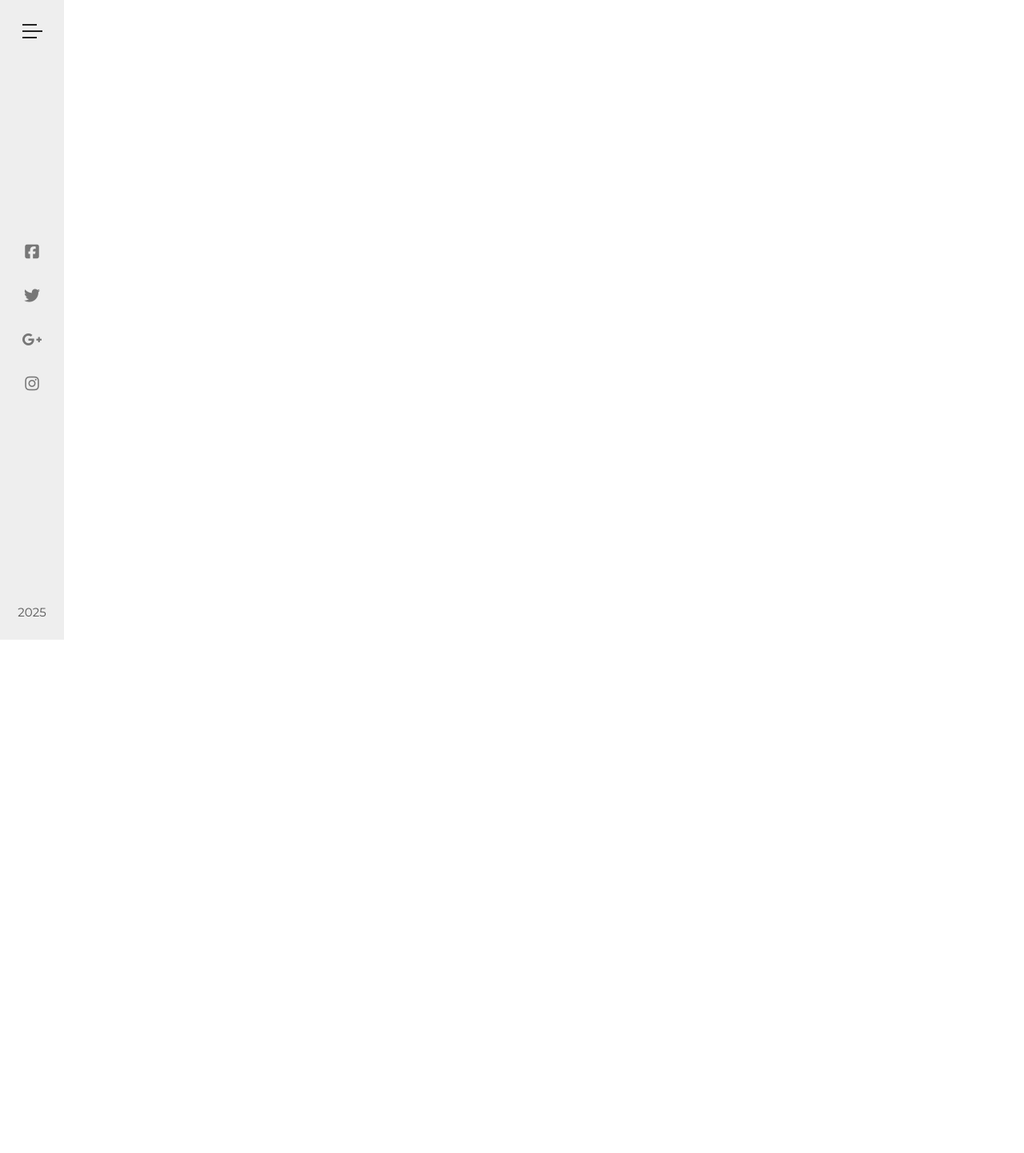
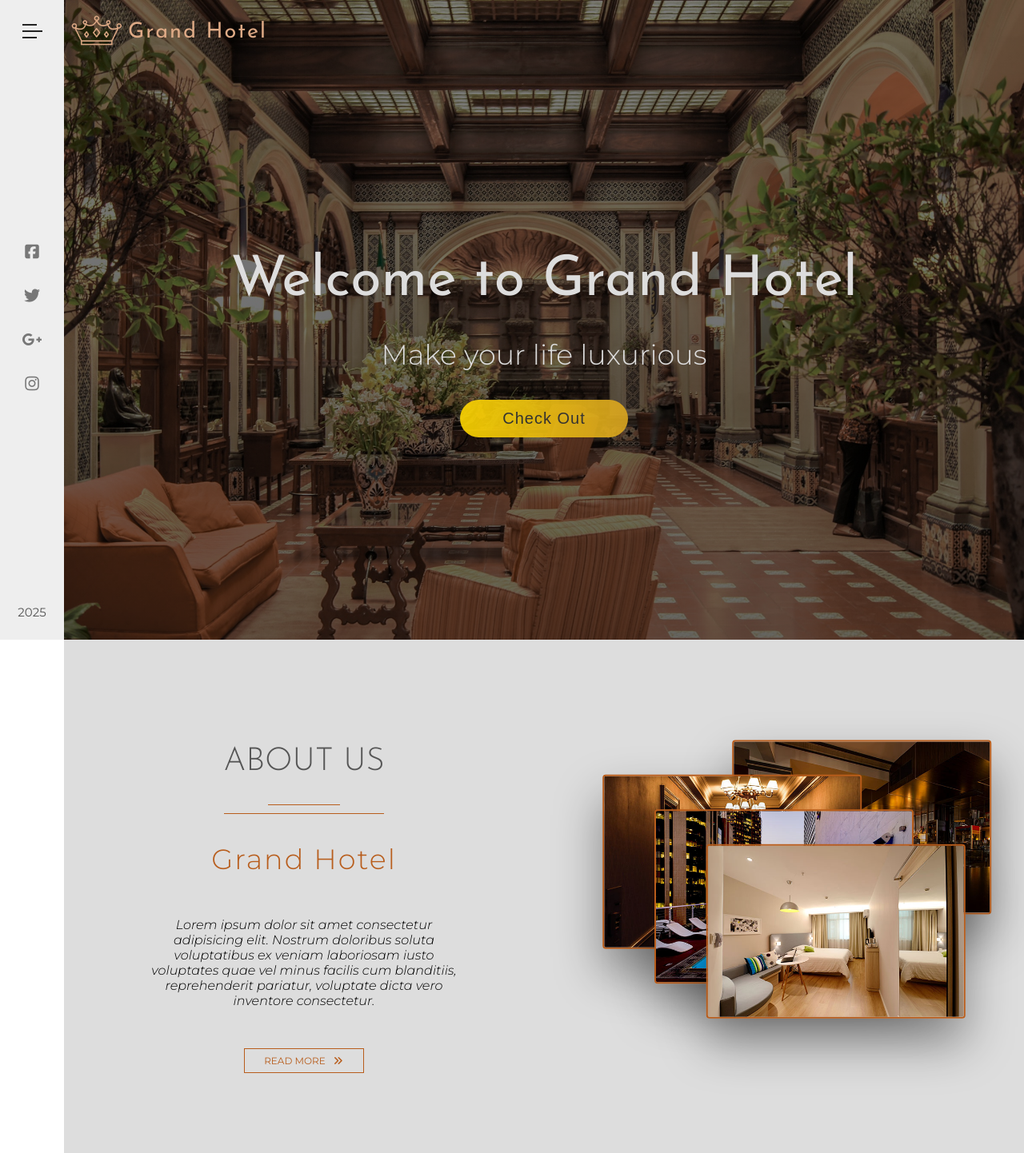
Before and after one commit to BohdanLytvynov/Grand-Hotel-Web-Site, an Angular app in the folder grand-hotel/: page / in a window 1280 px wide. Shown: the whole page at 80% size. Before the commit the page ends 800 px from the top, so only its background shows below. Built offline with nearby package versions, Linux system fonts and the light colour scheme; a web font is replaced by a local one.

Commit message:
header about us done

```diff
--- /dev/null
+++ b/grand-hotel/src/app/about-us/about-us.css
@@ -0,0 +1,104 @@
+.about-us{
+    margin-left: 8rem;
+    display: flex;
+    background-color: #ddd;
+}
+
+.about-us-content{
+    flex: 0 1 50%;
+    display: flex;
+    flex-direction: column;
+    justify-content: center;
+    align-items: center;
+    padding: 10rem;
+    box-sizing: border-box;
+}
+
+.about-us-heading{
+    font-family: 'Josefin Sans', sans-serif;
+    font-size: 4rem;
+    font-weight: 300;
+    text-transform: uppercase;
+    color: #555;
+}
+
+.about-us-images{
+    flex: 1 1;
+    position: relative;
+}
+
+.small-underline{
+    width: 9rem;
+    height: 0.1rem;
+    background-color: #b85d1c;
+    margin: 0 auto 1rem auto;
+}
+
+.big-underline{
+    width: 20rem;
+    height: 0.1rem;
+    background-color: #b85d1c;
+}
+
+.sub-heading{
+    font-size: 3.5rem;
+    font-weight: 300;
+    letter-spacing: 0.2rem;
+    color: #b85d1c;
+}
+
+.about-us-paragraph{
+    font-size: 1.6rem;
+    font-style: italic;
+    font-weight: 300;
+    text-align: center;
+    margin-bottom: 5rem;
+}
+
+.about-us-btn{
+    width: 15rem;
+    padding: 0.7rem 0.5rem;
+    font-family: 'Montserrat', sans-serif;
+    font-size: 1.2rem;
+    text-transform: uppercase;
+    color: #b85d1c;
+    background-color: transparent;
+    outline: none;
+    border: 0.1rem solid #b85d1c;
+    cursor: pointer;
+}
+
+.btn-arrow{
+    margin-left: 0.5rem;
+    transition: margin-left 0.5s;
+}
+
+.about-us-btn:hover .btn-arrow{
+    margin-left: 1.5rem;
+}
+
+.image{
+    width: 32rem;
+    position: absolute;
+    top: 50%;
+    left: 50%;
+    box-shadow: 0 3rem 6rem rgba(0,0,0,0.4);
+    border-radius: 0.4rem;
+    border: 0.2rem solid #b85d1c;
+}
+
+.image-1{
+    transform: translate(-20%, -90%);
+}
+
+.image-2{
+    transform: translate(-70%, -70%);
+}
+
+.image-3{
+    transform: translate(-50%, -50%);
+}
+
+.image-4{
+    transform: translate(-30%, -30%);
+}
--- /dev/null
+++ b/grand-hotel/src/app/about-us/about-us.html
@@ -0,0 +1,30 @@
+<section class="about-us">
+  <div class="about-us-content">
+    <h1 class="about-us-heading">About Us</h1>
+
+    <div class="underline">
+      <div class="small-underline"></div>
+      <div class="big-underline"></div>
+    </div>
+
+    <h3 class="sub-heading">Grand Hotel</h3>
+
+    <p class="about-us-paragraph">
+      Lorem ipsum dolor sit amet consectetur adipisicing elit. Nostrum doloribus
+      soluta voluptatibus ex veniam laboriosam iusto voluptates quae vel minus
+      facilis cum blanditiis, reprehenderit pariatur, voluptate dicta vero
+      inventore consectetur.
+    </p>
+    <button class="about-us-btn">
+      Read More
+      <i class="fas fa-angle-double-right btn-arrow"></i>
+    </button>
+  </div>
+
+  <div class="about-us-images">
+    <img src="img/about-us-img-1.jpeg" class="image image-1" />
+    <img src="img/about-us-img-2.jpeg" class="image image-2" />
+    <img src="img/about-us-img-3.jpeg" class="image image-3" />
+    <img src="img/about-us-img-4.jpeg" class="image image-4" />
+  </div>
+</section>
--- a/grand-hotel/src/app/app.html
+++ b/grand-hotel/src/app/app.html
@@ -1 +1,3 @@
 <app-navbar></app-navbar>
+<app-header></app-header>
+<app-about-us></app-about-us>
--- a/grand-hotel/src/app/app.ts
+++ b/grand-hotel/src/app/app.ts
@@ -1,10 +1,12 @@
 import { Component } from '@angular/core';
 import { RouterOutlet } from '@angular/router';
 import { Navbar } from "./navbar/navbar";
+import { Header } from "./header/header";
+import { AboutUs } from "./about-us/about-us";
 
 @Component({
   selector: 'app-root',
-  imports: [RouterOutlet, Navbar],
+  imports: [RouterOutlet, Navbar, Header, AboutUs],
   templateUrl: './app.html',
   styleUrl: './app.css'
 })
--- /dev/null
+++ b/grand-hotel/src/app/header/header.css
@@ -0,0 +1,88 @@
+.header{
+    margin-left: 8rem;
+    height: 100vh;
+    background: linear-gradient(to top, rgba(0,0,0,0.6), rgba(0,0,0,0.5)),
+     url(../../../public/img/header-1.jpeg) center no-repeat;
+    background-size: cover;
+}
+
+.brand{
+    display: flex;
+}
+
+.hotel-heading{
+    font-family: 'Josefin Sans', sans-serif;
+    font-size: 2.7rem;
+    font-weight: 400;
+    color: #deaa86;
+    letter-spacing: 0.2rem;
+}
+
+.brand-img{
+    width: 80px;
+    height: 80px;
+}
+
+.banner{
+    color: #ddd;
+    height: 65rem;
+    display: flex;
+    flex-direction: column;
+    align-items: center;
+    justify-content: center;
+}
+
+.banner-heading{
+    font-family: 'Josefin Sans', sans-serif;
+    font-size: 7rem;
+    font-weight: 400;
+    margin-bottom: 0rem;
+    animation: onLoad 2s;
+}
+
+.banner-paragraph{
+    font-size: 3.5rem;
+    font-weight: 300;
+    animation-name: onLoad;
+    animation-duration: 2s;
+    animation-fill-mode: backwards;
+    animation-delay: 0.5s;
+}
+
+.banner-button{
+    width: 21rem;
+    padding: 1.2rem 2rem;
+    font-size: 2rem;
+    color: #333;
+    letter-spacing: 0.1rem;
+    border: none;
+    border-radius: 10rem;
+    outline: none;
+    background: linear-gradient(to right, gold, goldenrod);
+    cursor: pointer;
+    opacity: 0.9;
+    transition: transform 0.1s;
+    animation-name: onLoad;
+    animation-duration: 2s;
+    animation-fill-mode: backwards;
+    animation-delay: 1s;
+}
+
+.banner-button:hover{
+    background: linear-gradient(to left, gold, goldenrod);
+}
+
+.banner-button:active{
+    transform: translateY(0.3rem);
+}
+
+/* animations */
+@keyframes  onLoad {
+    0%{
+        opacity: 0;
+    }
+    100%{
+        opacity: 1;
+    }
+}
+/* animations end */
--- /dev/null
+++ b/grand-hotel/src/app/header/header.html
@@ -0,0 +1,20 @@
+<header class="header">
+    <div class="brand">
+        <div>
+            <img class="brand-img" src="img/crown.png" alt="">
+        </div>
+        <h3 class="hotel-heading">
+            Grand Hotel
+        </h3>
+    </div>
+
+    <div class="banner">
+        <h1 class="banner-heading">
+            Welcome to Grand Hotel
+        </h1>
+
+        <p class="banner-paragraph">Make your life luxurious</p>
+
+        <button class="banner-button">Check Out</button>
+    </div>
+</header>
--- a/grand-hotel/src/app/navbar/navbar.css
+++ b/grand-hotel/src/app/navbar/navbar.css
@@ -28,7 +28,8 @@
 
 .line-1, .line-3{
     width: 1.8rem;
-    transition: width, 0.5s;
+    transition: width 0.5s, transform 0.5s;
+    transform-origin: top left;
 }
 
 .social-icons-list{
@@ -73,7 +74,7 @@
     justify-content: space-between;
     align-items: center;
     z-index: 0.9;
-    transition: margin-left 0.5s;
+    transition: margin-left 0.5s cubic-bezier(1,0,0,1);
 }
 
 .navigation-heading{
--- a/grand-hotel/src/app/navbar/navbar.html
+++ b/grand-hotel/src/app/navbar/navbar.html
@@ -1,11 +1,23 @@
 <div class="navbar">
   <div class="sidebar">
     <div class="menu-icon" (click)="onMenuItemClick()">
-      <div class="line line-1"></div>
+      <div class="line line-1"
+      [ngStyle]="{
+        'transform': menuItemClicked? 'rotate(45deg)' : 'rotate(0deg)',
+        'widht': menuItemClicked? '2.5rem' : '1.8rem'
+        }"
+      ></div>
 
-      <div class="line line-2"></div>
+      <div class="line line-2"
+      [ngStyle]="{'opacity': menuItemClicked? '0' : '1'}"
+      ></div>
 
-      <div class="line line-3"></div>
+      <div class="line line-3"
+      [ngStyle]="{
+        'transform': menuItemClicked? 'rotate(-45deg)' : 'rotate(0deg)',
+        'widht': menuItemClicked? '2.5rem' : '1.8rem'
+      }"
+      ></div>
     </div>
 
     <ul class="social-icons-list">
@@ -39,7 +51,8 @@
     </div>
   </div>
 
-  <nav class="navigation" [ngStyle]="{'margin-left': menuItemClicked? '8rem' : '-48rem'}">
+  <nav class="navigation"
+  [ngStyle]="{'margin-left': menuItemClicked? '8rem' : '-48rem'}">
     <div class="navigation-header">
       <h1 class="navigation-heading">Grand Hotel</h1>
 
--- a/grand-hotel/src/styles.css
+++ b/grand-hotel/src/styles.css
@@ -1,6 +1,7 @@
 /* You can add global styles to this file, and also import other style files */
 
 html{
+    /* 10/16 * 100 */
     font-size: 62.5%;
     /* Use Padding and border during height and width calculations */
     box-sizing: border-box;
```
Also changed, not shown: grand-hotel/src/app/about-us/about-us.ts (added, +11 -0 lines), grand-hotel/src/app/header/header.ts (added, +11 -0 lines), 2 other files (tests, documents, lock files or other folders).
